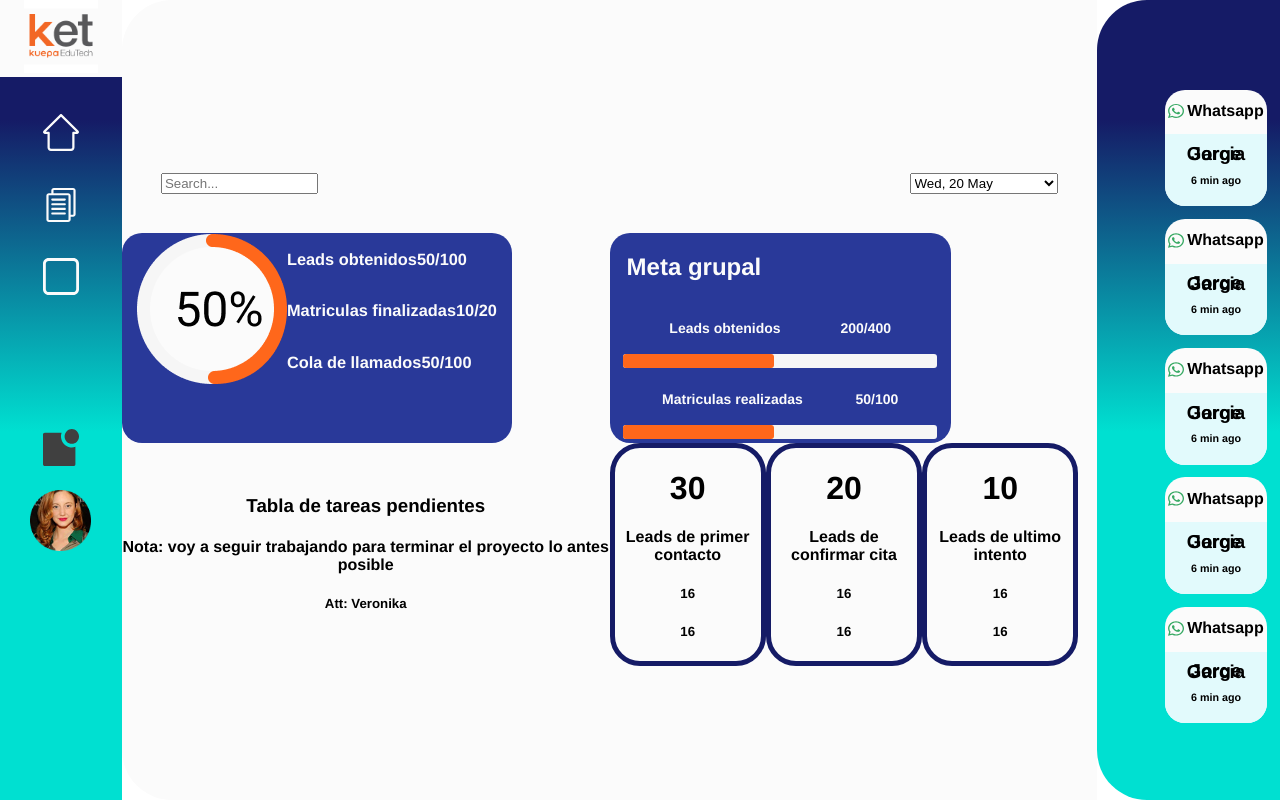
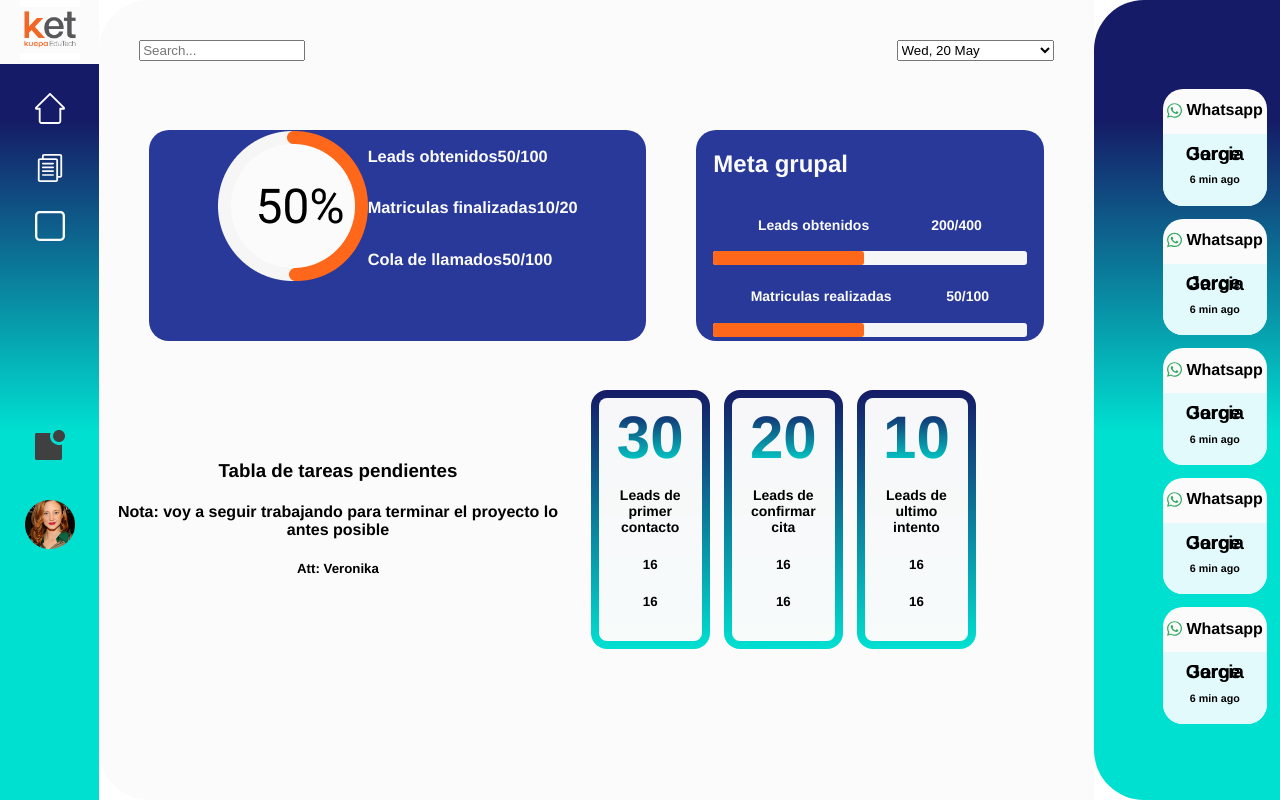
Before and after one commit to VeronikaEspa/CRM-Kuepa, a React (Create React App) app: page / in a window 1280 px wide. Built offline with nearby package versions, Linux system fonts and the light colour scheme.

Commit message:
Agregando el degrade de los planes diarios

```diff
--- a/src/components/Menu/Menu.estilos.css
+++ b/src/components/Menu/Menu.estilos.css
@@ -1,7 +1,7 @@
 .componenteMenu{
     display: flex;
     flex-direction: column;
-    width: 10%;
+    width: 8%;
     height: 100vh;
 }
 /*Logo Kuepa*/
@@ -30,12 +30,13 @@
     margin-top: 30%;
 }
 /*Parte usuario*/
-.usuarioNotifi img{
-    margin-top: 20%;
+.usuarioNotifi{
+    margin-top: 100%;
 }
 .notifi{
     width: 30%;
 }
 .ana{
+    margin-top: 40%;
     width: 50%;
 }
--- a/src/components/MetaGrupal/MetaGrupal.estilos.css
+++ b/src/components/MetaGrupal/MetaGrupal.estilos.css
@@ -1,5 +1,5 @@
 .componenteGrupal{
-    width: 70%;
+    width: 35%;
     border-radius: 20px;
     font-family: 'Helvetica';
 }
--- a/src/components/MetaIndividual/MetaIndividual.estilos.css
+++ b/src/components/MetaIndividual/MetaIndividual.estilos.css
@@ -1,5 +1,5 @@
 .componenteIndividualMeta{
-    width: 80%;
+    width: 50%;
     border-radius: 20px;
     font-family: 'Helvetica';
 }
--- a/src/components/ParteMedio/ParteMedio.estilos.css
+++ b/src/components/ParteMedio/ParteMedio.estilos.css
@@ -1,13 +1,22 @@
 .totalParteMedio{
     display: flex;
     justify-content: center;
-    align-items: center;
 }
 .cuatroContenedores{
-    display: grid;
-    grid-template-columns: 1fr 1fr;
-    /* column-gap: 4%;
-    row-gap: auto; */
+    justify-content: center;
+    align-items: center;
+    flex-direction: column;
+    grid-row: 30%;
+}
+.dobleContenedor1, .dobleContenedor2{
+    display: flex;
+    justify-content: space-evenly;
+}
+.dobleContenedor1{
+    margin-top: 3%;
+}
+.dobleContenedor2{
+    margin-top: 5%;
 }
 .totalParteMedio{
     width: 80%;
--- a/src/components/ParteMedio/ParteMedio.jsx
+++ b/src/components/ParteMedio/ParteMedio.jsx
@@ -11,10 +11,14 @@ function ParteMedio() {
         <div className="">
             <Encabezado/>
             <div className="cuatroContenedores">
+              <div className="dobleContenedor1">
                 <MetaIndividual/>
                 <MetaGrupal/>
+              </div>
+                <div className="dobleContenedor2">
                 <Faltante/>
                 <Plan/>
+              </div>
             </div>
         </div>
       </div>
--- a/src/components/Plan/Plan.estilos.css
+++ b/src/components/Plan/Plan.estilos.css
@@ -1,11 +1,35 @@
 .conjuntoDeTarjetas{
     display: flex;
+    justify-content: space-evenly;
+    width: 80%;
 }
-.tarjetaPlan{
-    border: 5px solid rgba(21,27,102,1);
-    width: 30%;
-    border-radius: 30px;
+.tarjetaPlan {
+    width: 20%;
+    height: 40%;
+    position: relative;
+    border: 8px solid transparent;
+    border-radius: 16px;
+    background: #FBFBFBFB;
+    background-clip: padding-box;
+    padding: 10px;
+}
+.tarjetaPlan::after{
+    position: absolute;
+    top: -8px; bottom: -8px;
+    left: -8px; right: -8px;
+    background: linear-gradient(rgba(21,27,102,1), rgba(0,224,209,1));
+    content: '';
+    z-index: -1;
+    border-radius: 16px;
 }
 .numeroCantidad{
-    text-decoration: linear-gradient(180deg, rgba(21,27,102,1) 15%, rgba(0,224,209,1) 54%);
+    line-height: 1;
+    margin: 0;
+    font-size: 60px;
+    background: -webkit-linear-gradient(rgba(21,27,102,1), rgba(0,224,209,1));
+   -webkit-background-clip: text;
+   -webkit-text-fill-color: transparent;
 }
+.descripciondeLosNumeros{
+    font-size: 14px;
+}
--- a/src/components/Plan/Plan.jsx
+++ b/src/components/Plan/Plan.jsx
@@ -7,19 +7,19 @@ function Plan() {
         <div className="conjuntoDeTarjetas">
             <div className="tarjetaPlan">
                 <h1 className="numeroCantidad">30</h1>
-                <h4>Leads de primer contacto</h4>
+                <h4 className="descripciondeLosNumeros">Leads de primer contacto</h4>
                 <h5>16</h5>
                 <h5>16</h5>
             </div>
             <div className="tarjetaPlan">
                 <h1 className="numeroCantidad">20</h1>
-                <h4>Leads de confirmar cita</h4>
+                <h4 className="descripciondeLosNumeros">Leads de confirmar cita</h4>
                 <h5>16</h5>
                 <h5>16</h5>
             </div>
             <div className="tarjetaPlan">
                 <h1 className="numeroCantidad">10</h1>
-                <h4>Leads de ultimo intento</h4>
+                <h4 className="descripciondeLosNumeros">Leads de ultimo intento</h4>
                 <h5>16</h5>
                 <h5>16</h5>
             </div>
```
